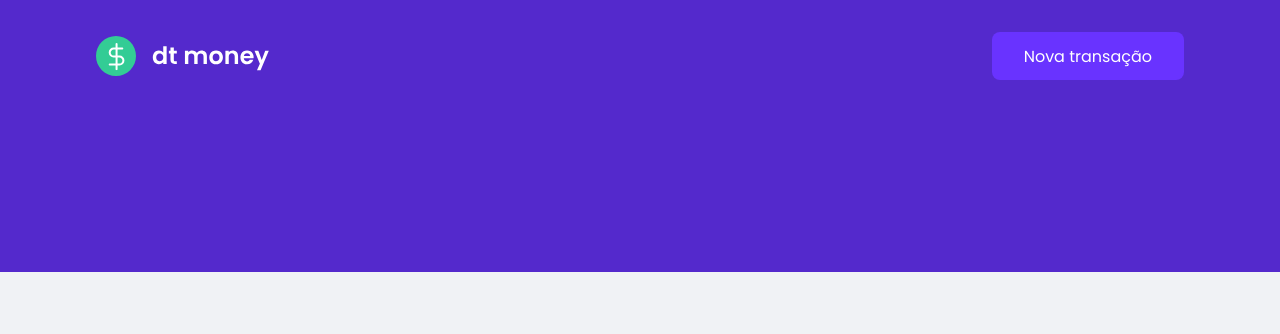
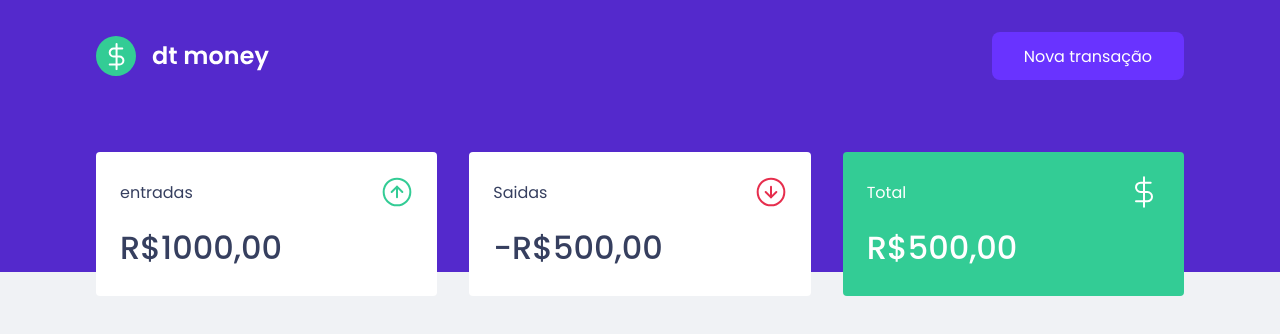
Before and after one commit to LaraCosta66/dtmoney-ignite, a React (Create React App) app: page / in a window 1280 px wide. Shown: the top 334 px of the page. Built offline with nearby package versions, Linux system fonts and the light colour scheme.

Commit message:
feat: add Summary component

```diff
--- a/public/index.html
+++ b/public/index.html
@@ -6,7 +6,7 @@
     <meta charset="utf-8" />
     <link rel="shortcut icon" href="favicon.png" type="image/png">
 
-<link href="https://fonts.googleapis.com/css2?family=Poppins:wght@400;600&display=swap" rel="stylesheet">
+<link href="https://fonts.googleapis.com/css2?family=Poppins:wght@400;500;600&display=swap" rel="stylesheet">
     <title>dtmoney</title>
   </head>
   <body>
--- a/src/App.tsx
+++ b/src/App.tsx
@@ -1,3 +1,4 @@
+import { Dashboard } from "./components/Dashboard";
 import { Header } from "./components/Header";
 import { GlobalStyle } from "./styles/global";
 
@@ -5,8 +6,10 @@
 export function App() {
   return (
     <>
+
+  <Header/>
+  <Dashboard/>
   <GlobalStyle/>
-  <Header/>
     </>
   );
 }
--- /dev/null
+++ b/src/components/Dashboard/index.tsx
@@ -0,0 +1,10 @@
+import { Summary } from "../Summary";
+import { Container } from "./styles";
+
+export function Dashboard(){
+return(
+    <Container>
+        <Summary/>
+    </Container>
+)
+}
--- /dev/null
+++ b/src/components/Dashboard/styles.ts
@@ -0,0 +1,7 @@
+import styled from "styled-components";
+
+export const Container = styled.main`
+  max-width: 1120px;
+  margin: 0 auto;
+  padding: 2.5rem 1rem;
+`;
--- /dev/null
+++ b/src/components/Summary/index.tsx
@@ -0,0 +1,32 @@
+import { Container } from "./styles";
+import incomeImg from "../../assets/income.svg";
+import outcomImg from '../../assets/outcome.svg';
+import totalImg from '../../assets/total.svg'
+
+export function Summary() {
+  return (
+    <Container>
+      <div>
+        <header>
+          <p>entradas</p>
+          <img src={incomeImg} alt="Entradas" />
+        </header>
+        <strong>R$1000,00</strong>
+      </div>
+      <div>
+        <header>
+          <p>Saidas</p>
+          <img src={outcomImg} alt="Saidas" />
+        </header>
+        <strong>-R$500,00</strong>
+      </div>
+      <div  className="highlight-background">
+        <header>
+          <p>Total</p>
+          <img src={totalImg} alt="Total" />
+        </header>
+        <strong>R$500,00</strong>
+      </div>
+    </Container>
+  );
+}
--- /dev/null
+++ b/src/components/Summary/styles.ts
@@ -0,0 +1,38 @@
+import styled from "styled-components";
+
+export const Container = styled.div`
+display: grid;
+grid-template-columns: repeat(3, 1fr);
+gap: 2rem;
+margin-top: -10rem;
+
+div{
+    background: var(--shape);
+    padding: 1.5rem;
+    border-radius: 0.25rem;
+    color: var(--text-title);
+
+    header{
+    display: flex;
+    align-items: center;
+    justify-content: space-between;
+
+}
+
+strong{
+    display: block;
+    margin-top: 1rem;
+    font-size: 2rem;
+    font-weight: 500;
+    line-height: 3rem;
+}
+
+&.highlight-background{
+    background: var(--green);
+    color: #FFF;
+}
+}
+
+
+
+`
--- a/src/styles/global.ts
+++ b/src/styles/global.ts
@@ -4,6 +4,7 @@
 export const GlobalStyle = createGlobalStyle`
 :root {
     --background: #f0f2f5;
+    --green: #33CC95;
     --red:#E52E4D;
     --blue:#5429CC;
     --blue-light:#6933FF;
```
